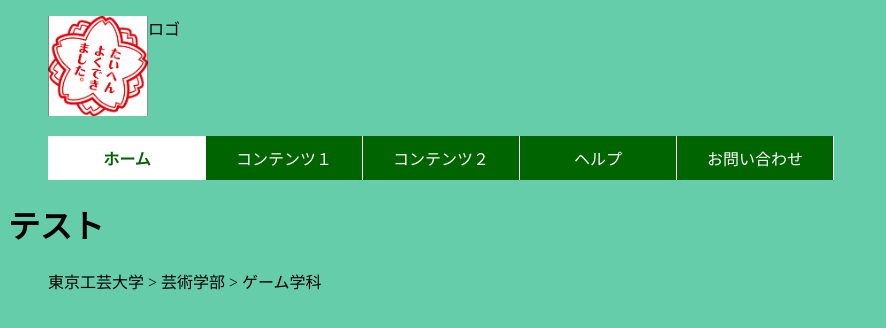
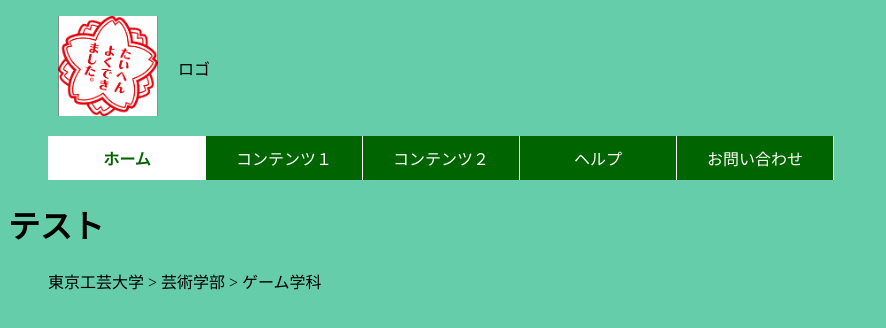
Before and after one commit to miyuhann/web1-8, a plain HTML site: page index.html in a window 1280 px wide. Shown: the whole page, without its empty margins (0-886 px from the left). Drawn offline with Linux system fonts and the light colour scheme.

Commit message:
Update default.css

```diff
--- a/css/default.css
+++ b/css/default.css
@@ -7,7 +7,9 @@ background-color: mediumaquamarine;
   overflow: hidden;
 }
 #logo li {
-  float: left;
+  display: table-cell;
+  vertical-align: middle;
+  padding: 0 10px;
   list-style-type: none;
 }
 #logo img{
```
